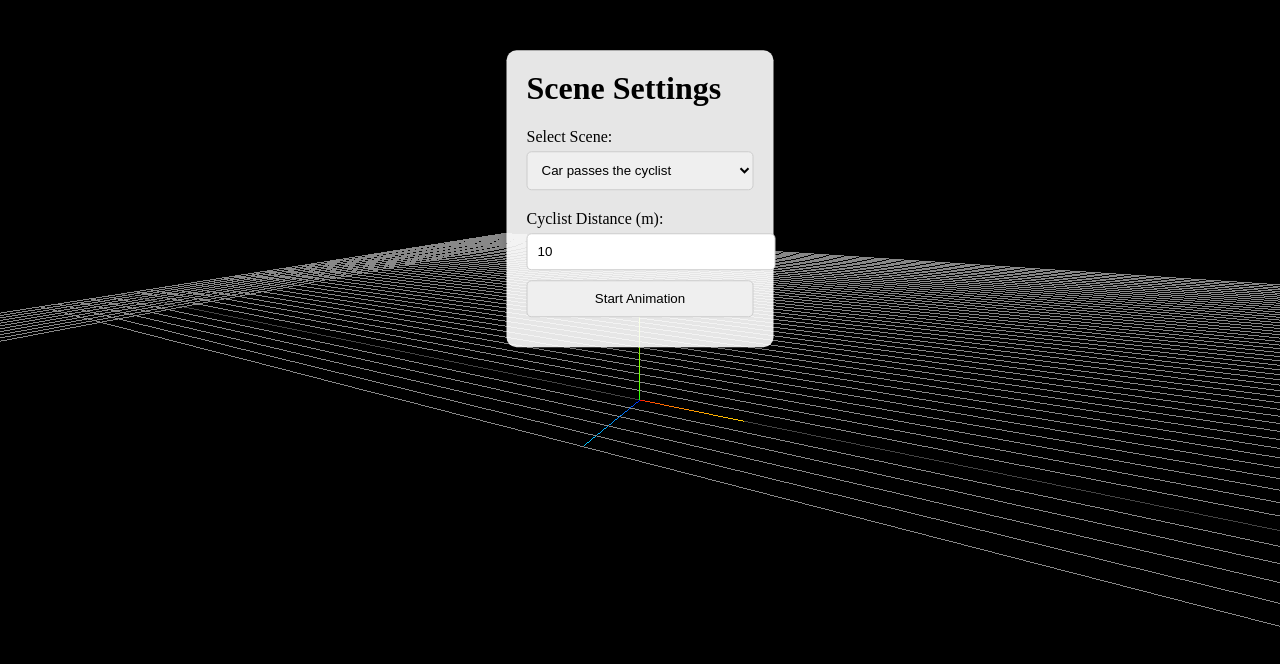
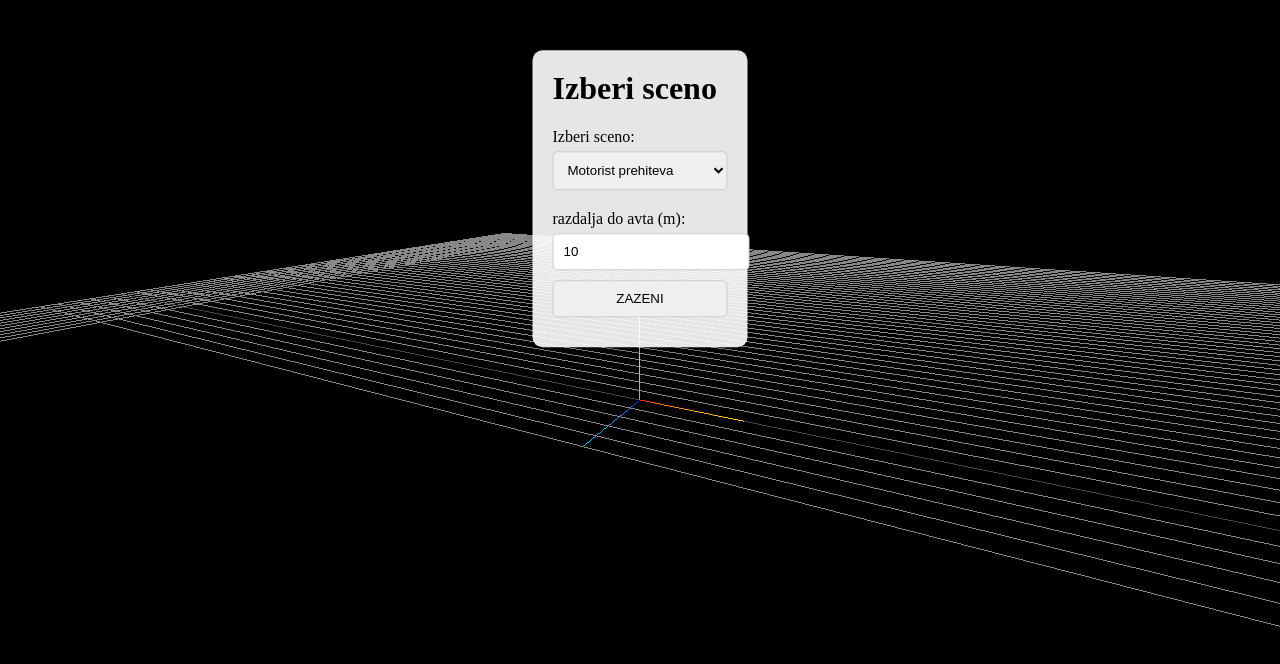
Before and after one commit to E-nej/grafika, a website built with Vite: page index.html in a window 1280 px wide. Built offline with nearby package versions, Linux system fonts and the light colour scheme; animation ran at ten frames a second.

Commit message:
sprememba pojavnega okna

```diff
--- a/index.html
+++ b/index.html
@@ -9,17 +9,19 @@
 <body>
   <!-- Menu -->
   <div id="menu">
-    <h1>Scene Settings</h1>
-    <label for="scene">Select Scene:</label>
+    <h1>Izberi sceno</h1>
+    <label for="scene">Izberi sceno:</label>
     <select id="scene">
-      <option value="1">Car passes the cyclist</option>
-      <option value="2">Car is passed by a motorcyclist</option>
+      <option value="1">Motorist prehiteva</option>
+      <option value="2">Prehitimo kolesarja</option>
+      <option value="3">Srecanje z motoristom</option>
+      <option value="4">Srecanje z kolesarjem</option>
     </select>
 
-    <label for="distance">Cyclist Distance (m):</label>
+    <label for="distance">razdalja do avta (m):</label>
     <input type="number" id="distance" value="10" min="1" max="100">
 
-    <button id="start">Start Animation</button>
+    <button id="start">ZAZENI</button>
   </div>
 
   <!-- Canvas for Three.js -->
```
